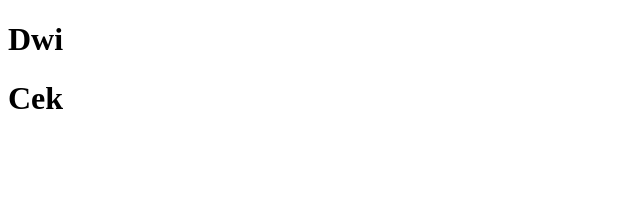
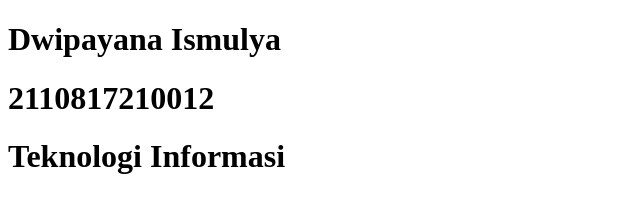
Before and after one commit to DwipayanaIsmulya/belajar-collab, a plain HTML site: page index.html in a window 1280 px wide. Shown: the whole page, without its empty margins (0-640 px from the left). Drawn offline with Linux system fonts and the light colour scheme.

Commit message:
punya dwi terbaru

```diff
--- a/index.html
+++ b/index.html
@@ -6,7 +6,8 @@
     <title>Document</title>
   </head>
   <body>
-    <h1>Dwi</h1>
-    <h1>Cek</h1>
+    <h1>Dwipayana Ismulya</h1>
+    <h1>2110817210012</h1>
+    <h1>Teknologi Informasi</h1>
   </body>
 </html>
```
